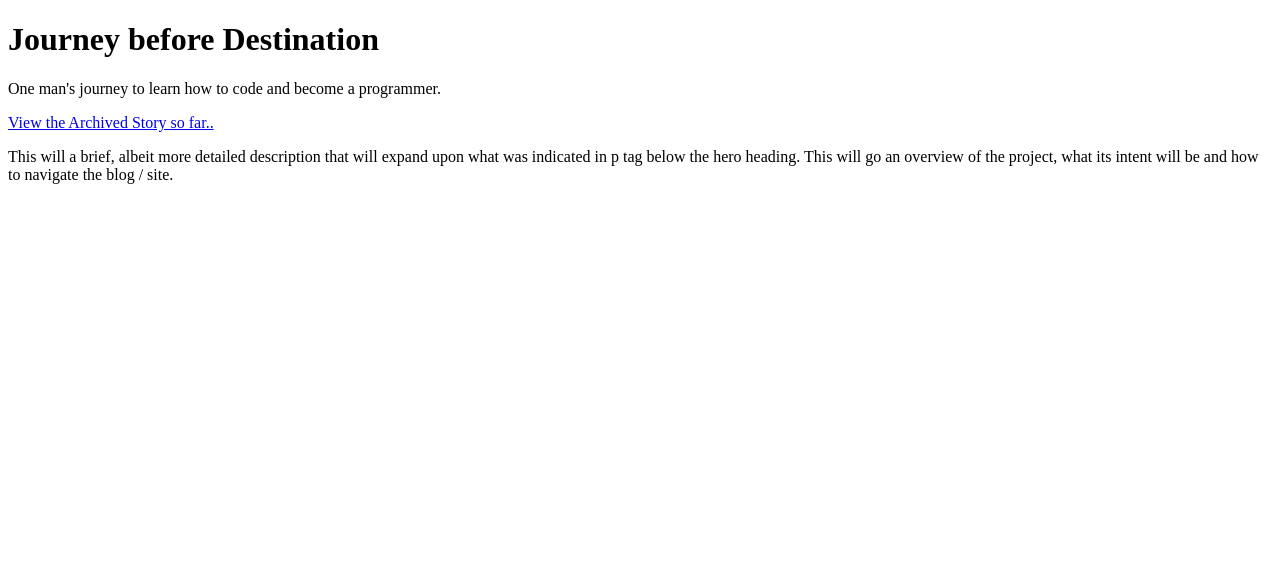
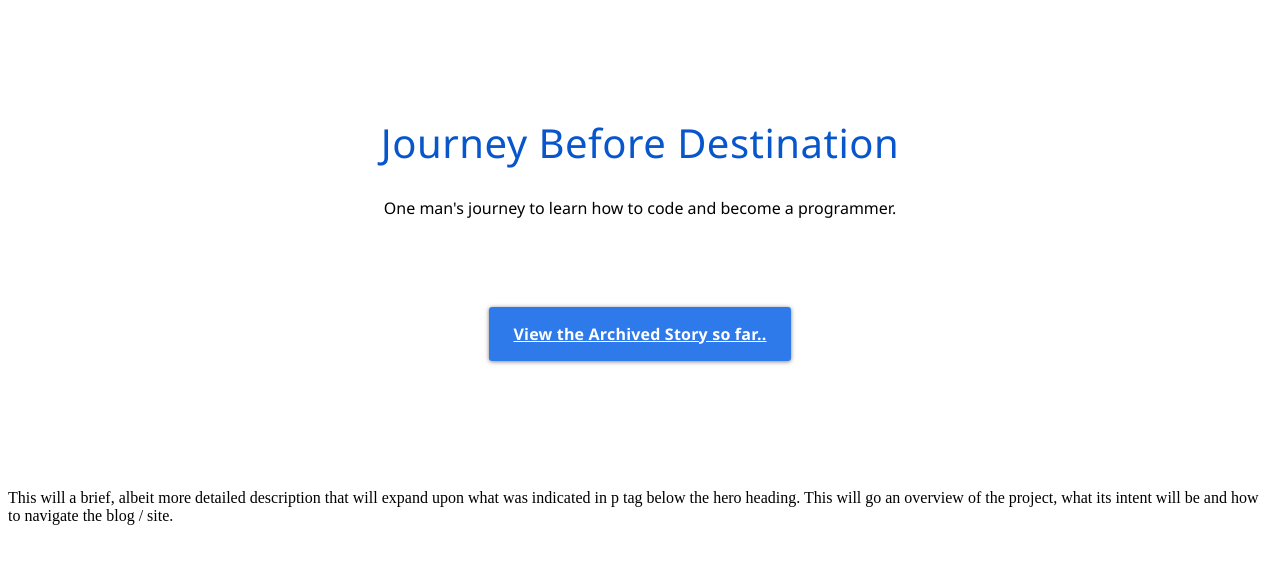
Before and after one commit to kareynolds/JourneyBlog, a plain HTML site: page index.html in a window 1280 px wide. Drawn offline with Linux system fonts and the light colour scheme.

Commit message:
Add style to index page
Centered all content. Corrected the button.
Added padding & margin to provide space.

```diff
--- a/index.html
+++ b/index.html
@@ -8,18 +8,30 @@
     <title>JBD</title>
 </head>
 <body>
-    <!--- Links need to go here for about, Archives etc any others -->
+    <!--- Links need to go here for about, Archives, github etc any others -->
 
+    <div class="spacer">
+        <div class="">
+            <header class="mainPageHeader">
 
-    <h1 class="heroBanner">Journey before Destination</h1>
+                <h1 class="heroBanner hero">Journey Before Destination</h1>
 
                 <!-- Brief description-->
-    <p class="intro">One man's journey to learn how to code and become a programmer. </p>
+                <p class="intro hero">One man's journey to learn how to code and become a programmer. </p>
 
+                <div class="buttonContainer">
                     <!-- This will link to an html page containing all links -->
-    <a href="archivers.html" class="archivesButton"> View the Archived Story so far..</a>
+                    <a href="archivers.html" class="archivesButton hero"> View the Archived Story so far..</a>
+                 </div>
 
-    <!---Background image behind the hero heading, or just below-->
+                <!---TBD IMAGE-->
+
+            </header>
+
+        </div>
+    </div>
+
+    <div>
 
         <p class="bio">
             This will a brief, albeit more detailed description that will expand upon
@@ -37,5 +49,11 @@
         highlighted in green. Yellow is in progress, grey are on deck!
         see odin projects simple buttons for langauges for inspo / example -->
 
+
+    </div>
+
+
+
+
 </body>
 </html>
--- a/style.css
+++ b/style.css
@@ -1 +1,82 @@
 /* #fafafa */
+
+/** index page **//
+
+* {
+    box-sizing: border-box;
+    font-family:  "Segoe UI", "Helvetica Neue", Arial, "Noto Sans",
+    "Liberation Sans", sans-serif, "Apple Color Emoji",
+     "Segoe UI Emoji", "Segoe UI Symbol", "Noto Color Emoji";
+}
+
+
+.spacer {
+    padding-top: 5rem;
+    padding-bottom: 7rem;
+
+
+}
+
+
+.hero {
+    text-align: center;
+    font-family:  "Segoe UI", "Helvetica Neue", Arial, "Noto Sans",
+    "Liberation Sans", sans-serif, "Apple Color Emoji",
+     "Segoe UI Emoji", "Segoe UI Symbol", "Noto Color Emoji";
+
+}
+
+.heroBanner {
+    text-align: center;
+    font-family:  "Segoe UI", "Helvetica Neue", Arial, "Noto Sans",
+     "Liberation Sans", sans-serif, "Apple Color Emoji",
+      "Segoe UI Emoji", "Segoe UI Symbol", "Noto Color Emoji";
+    color:rgb(7, 86, 204);
+    letter-spacing: .5px;
+    font-size: 2.5rem;
+    font-weight: 9;
+
+
+}
+
+.intro {
+
+    Margin-bottom: 1rem;
+    padding-bottom: 4.5rem;
+
+
+}
+
+
+/** eventually I want this to bounce slightly **/
+.buttonContainer {
+    display: flex;
+    justify-content: center;
+    align-items: center;
+}
+
+.archivesButton {
+
+
+    border-radius: .2em;
+    box-shadow: 0 0.05em 0.25em 0 rgba(0,0,0,0.5);
+    font-size: 1em;
+    font-weight: bold;
+    letter-spacing: .2px;
+    cursor: pointer;
+    background-color:rgb(47, 122, 234);
+    color: white;
+    padding: 1rem 1.5rem;
+
+
+
+
+}
+
+.bio {
+
+}
+
+.skillsGrid {
+
+};
```
Lines whose indentation alone changed are shown as unchanged.
